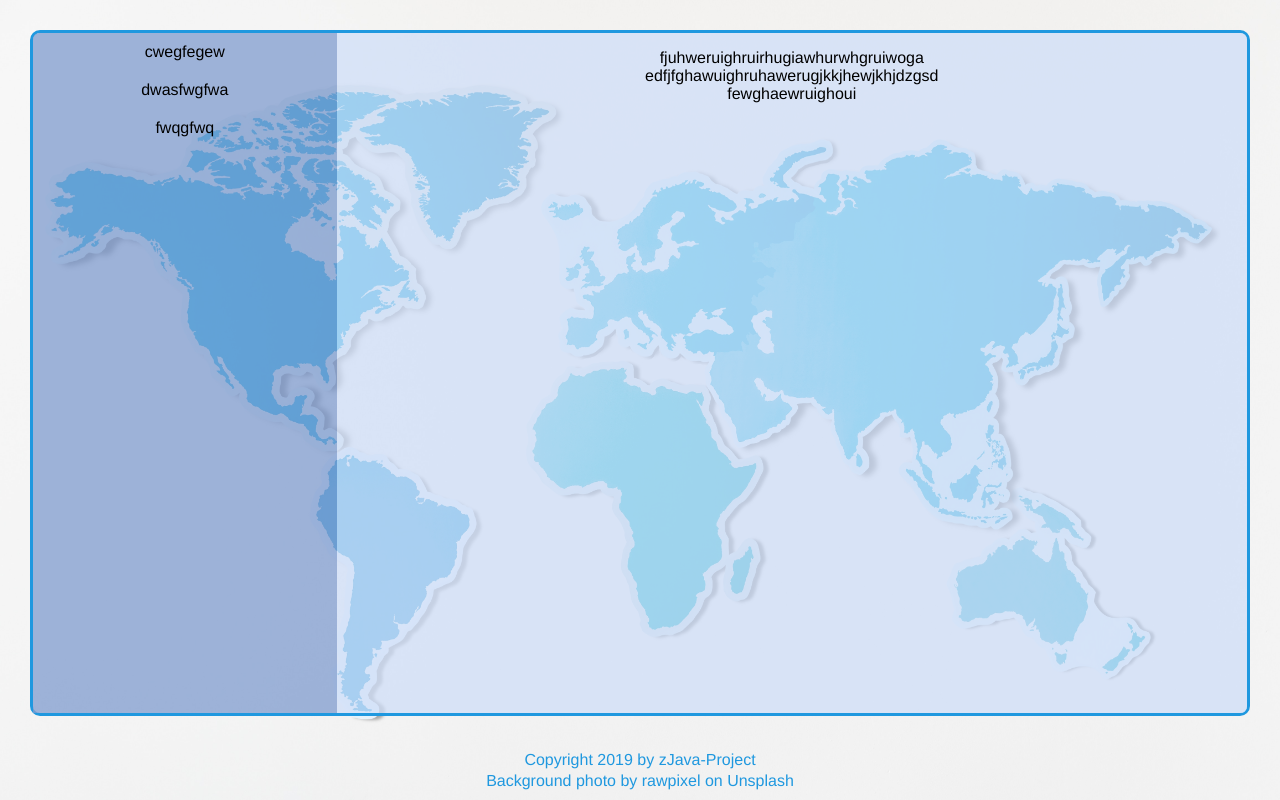
After one commit to zJavaproject/BiteHack-2019, a PHP site: page /search.html in a window 1280 px wide. The commit adds this page. Run offline with PHP 8.4, Linux system fonts and the light colour scheme.

Commit message:
Changed style.css, added search.html

```diff
--- /dev/null
+++ b/search.html
@@ -0,0 +1,38 @@
+<!DOCTYPE <!DOCTYPE html>
+<html>
+<head>
+    <meta charset="utf-8" />
+    <meta http-equiv="X-UA-Compatible" content="IE=edge">
+    <title>DayTripper</title>
+    <meta name="viewport" content="width=device-width, initial-scale=1">
+    <link rel="stylesheet" type="text/css" media="screen" href="style.css" />
+    <script src="main.js"></script>
+</head>
+<body>
+    <div class="cookies"></div>
+
+    <div id="content">
+        <div id="content-box">
+            <div id="plan">
+                <ul id="results">
+                    <li>cwegfegew</li>
+                    <li>dwasfwgfwa</li>
+                    <li>fwqgfwq</li>
+                </ul>
+            </div>
+
+            <div id="map">
+                <p>fjuhweruighruirhugiawhurwhgruiwoga<br/>
+                edfjfghawuighruhawerugjkkjhewjkhjdzgsd<br/>
+                fewghaewruighoui<br/>
+                </p>
+            </div>
+        </div>
+    </div>
+
+    <div id="footer-box">
+        <p>Copyright 2019 by zJava-Project</p>
+        <p>Background photo by rawpixel on Unsplash</p>
+    </div>
+</body>
+</html>
--- a/style.css
+++ b/style.css
@@ -29,10 +29,22 @@ header{
     float: none;
     display: block;
     clear: both;
+    padding: 0 250px;
+    margin: 30px 0;
+}
+
+#content-box {
+    position: relative;
+    text-align: center;
+    display: block;
+    margin: 0 -220px;
+    border-radius: 10px;
+    border: solid 3px rgb(31, 152, 223);
+    height: 85%;
 }
 
 #search-box {
-    margin: 250px;
+    margin: 250px 0;
     width: auto;
     border: solid 3px rgb(31, 152, 223);
     border-radius: 75px;
@@ -51,8 +63,9 @@ header{
 #footer-box {
     display: block;
     margin: 0 0;
+    line-height: 0.3;
     width: 100%;
-    position: relative;
+    position: fixed;
     bottom: 0;
     clear: both;
     text-align: center;
@@ -91,3 +104,42 @@ select {
     padding: 0 20px;
     position: relative;
 }
+
+#plan {
+    display: block;
+    left: 0;
+    width: 25%;
+    background-color: rgba(129, 157, 207, 0.76);
+    position: absolute;
+    border-top-left-radius: 0.4em;
+    border-top-left-radius: 0.4em;
+    height: 100%;
+    text-align: center;
+}
+
+#map {
+    display: block;
+    position: absolute;
+    right: 0;
+    width: 75%;
+    background-color: rgba(208, 223, 247, 0.76);
+    border-top-right-radius: 0.4em;
+    border-bottom-right-radius: 0.4em;
+    height: 100%;
+}
+
+ul {
+    list-style: none;
+    margin: 0;
+    padding: 0;
+}
+
+li {
+    display: block;
+    padding: 10px 5px;
+}
+
+li:hover {
+    color: white;
+    background-color: rgb(31, 152, 223, 0.5);
+}
```
